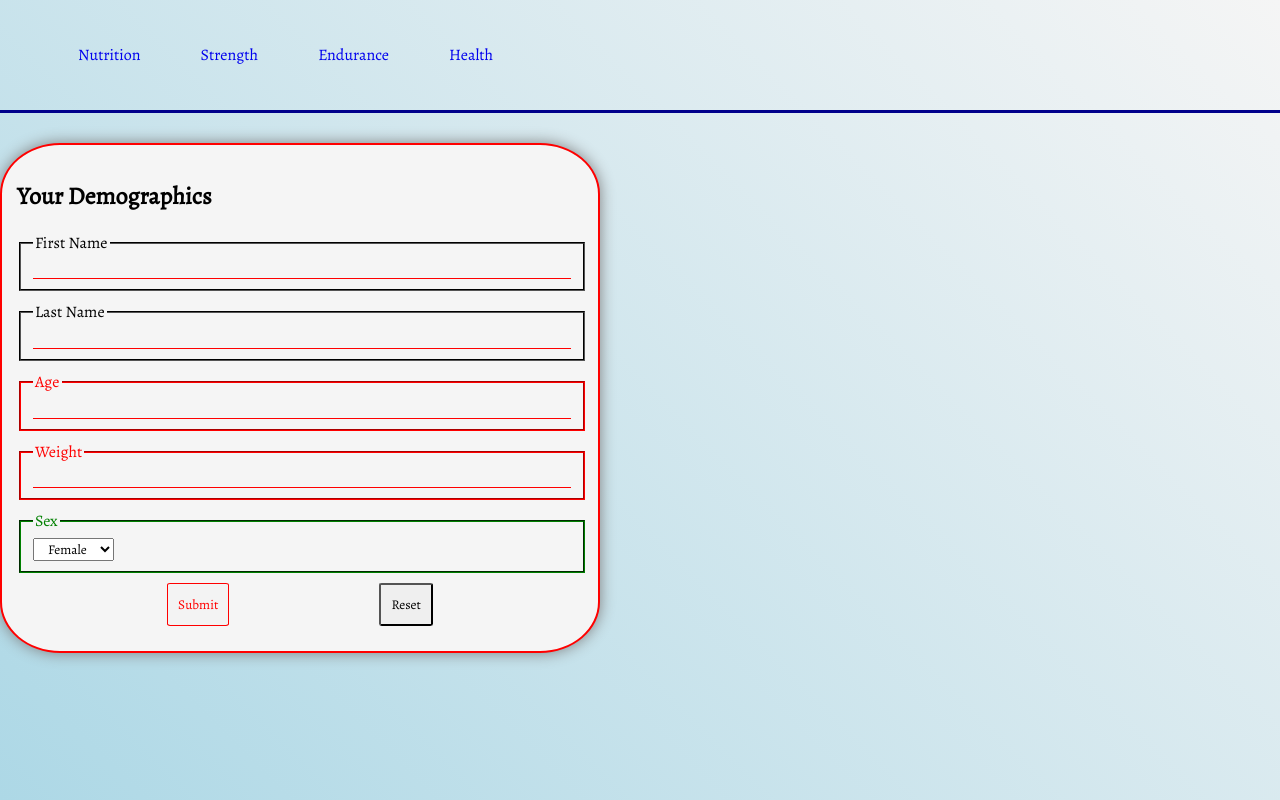
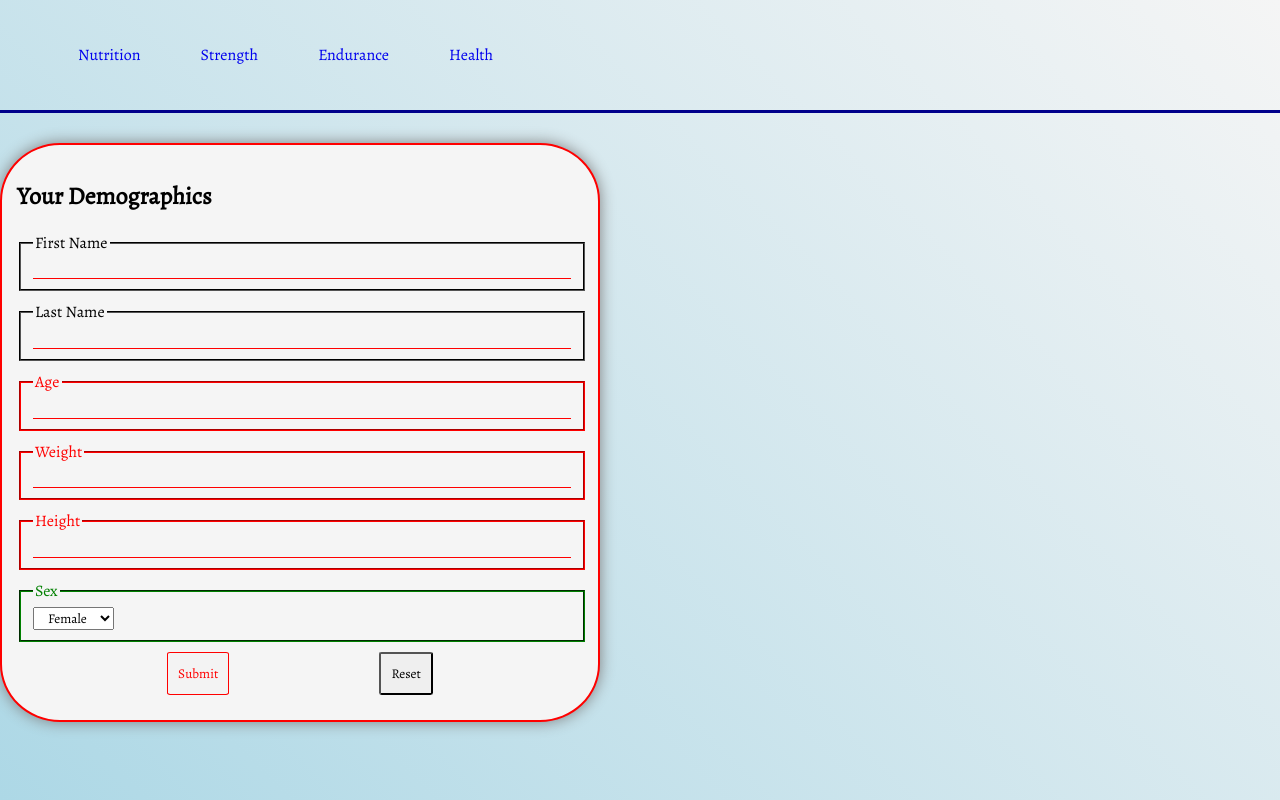
Before and after one commit to damatoaj/fitTest, a React (Create React App) app: page /parq in a window 1280 px wide. Built offline with nearby package versions, Linux system fonts and the light colour scheme.

Commit message:
form for demographics updated, usercontext updated

```diff
--- a/src/Components/DemoGraphicsForm.tsx
+++ b/src/Components/DemoGraphicsForm.tsx
@@ -24,32 +24,76 @@ function DemoGraphicsForm() {
 
     let valid : boolean = false
 
+    const handleChange : ChangeEventHandler<HTMLInputElement> = (e: ChangeEvent<HTMLInputElement>) => {
+        console.log(e)
+        setData((prev)=> {
+            return {...prev, [e.target.name]:e.target.value}
+        })
+    }
+
+    const handleSelect : ChangeEventHandler<HTMLSelectElement> = (e: ChangeEvent<HTMLSelectElement>) => {
+        setData((prev) => {
+            return {...prev, [e.target.name]:e.target.value}
+        })
+    }
+
+    const handleReset = () => {
+        setData({
+            fname:'',
+            lname:'',
+            height:'',
+            weight:'',
+            sex: 'FEMALE',
+            age: '',
+        })
+    }
+
+    const handleSubmit : FormEventHandler<HTMLFormElement> = async(e:FormEvent) => {
+        e.preventDefault()
+        try {
+            dispatch({type:'UPDATE_SEX', payload:data.sex})
+            dispatch({type: 'UPDATE_AGE', payload:data.age})
+            dispatch({type:'UPDATE_WEIGHT', payload: data.weight})
+            dispatch({type:'UPDATE_HEIGHT', payload:data.height})
+            dispatch({type: 'UPDATE_NAME', payload: {fname:data.fname,lname:data.lname}})
+        } catch (e:any) {
+            const error : string = e.message
+            dispatch({type:"ERROR", error})
+        }
+    }
+
     if (form?.current !== null) {
         valid = form.current.checkValidity()
     }
 
     if (state.error) alert(state.error)
   return (
-    <form ref={form}>
+    <form
+        ref={form}
+        onSubmit={handleSubmit}
+        onReset={handleReset}
+    >
         <h2>Your Demographics</h2>
         <fieldset>
             <legend>First Name</legend>
             <input
+                name='fname'
                 placeholder=''
                 required
                 type='text'
                 pattern="^[\w'\-,.][^0-9_!¡?÷?¿/\\+=@#$%ˆ&*(){}|~<>;:[\]]{2,}$"
-                value={data.fname}
+                onChange={handleChange}
             />
         </fieldset>
         <fieldset>
             <legend>Last Name</legend>
             <input
+                name='lname'
                 placeholder=''
                 required
                 type='text'
                 pattern="^[\w'\-,.][^0-9_!¡?÷?¿/\\+=@#$%ˆ&*(){}|~<>;:[\]]{2,}$"
-                value={data.lname}
+                onChange={handleChange}
             />
         </fieldset>
         <fieldset>
@@ -60,8 +104,7 @@ function DemoGraphicsForm() {
                 min='20'
                 max='69'
                 required
-                value={data.age}
-                // onChange={handleChange}
+                onChange={handleChange}
             />
         </fieldset>
         <fieldset>
@@ -72,14 +115,26 @@ function DemoGraphicsForm() {
                 min='50'
                 max='450'
                 required
-                value={data.weight}
+                onChange={handleChange}
+            />
+        </fieldset>
+        <fieldset>
+            <legend>Height</legend>
+            <input
+                type='number'
+                name='height'
+                min='50'
+                max='450'
+                required
+                onChange={handleChange}
             />
         </fieldset>
         <fieldset>
         <legend>Sex</legend>
         <select
             name='sex'
-            value={data.sex}
+            defaultValue={'FEMALE'}
+            onChange={handleSelect}
         >
             <option value='FEMALE'>Female</option>
             <option value='MALE'>Male</option>
@@ -87,7 +142,7 @@ function DemoGraphicsForm() {
     </fieldset>
          <span>
             <button type='submit' disabled={!valid}>Submit</button>
-            <button type='reset' onClick={()=>console.log('click')}>Reset</button>
+            <button type='reset'>Reset</button>
         </span>
     </form>
   )
--- a/src/Components/EnduranceForm.tsx
+++ b/src/Components/EnduranceForm.tsx
@@ -29,7 +29,7 @@ const EnduranceForm = () => {
     const handleReset = () => {
         setData({
             sex: 'FEMALE',
-            age: 20,
+            age: 0,
             pushups:0
         })
     }
@@ -58,7 +58,7 @@ const EnduranceForm = () => {
                     <legend>Sex</legend>
                     <select
                         name='sex'
-                        value={data.sex}
+                        defaultValue={'FEMALE'}
                         onChange={handleSelect}
                     >
                         <option value='FEMALE'>Female</option>
@@ -75,7 +75,6 @@ const EnduranceForm = () => {
                     min='20'
                     max='69'
                     required
-                    value={data.age}
                     onChange={handleChange}
                 />
             </fieldset>
@@ -87,7 +86,6 @@ const EnduranceForm = () => {
                     name='pushups'
                     min='0'
                     required
-                    value={data.pushups}
                     onChange={handleChange}
                 />
             </fieldset>
--- a/src/Context/UserContext.tsx
+++ b/src/Context/UserContext.tsx
@@ -43,7 +43,7 @@ type Action = {type: 'UPDATE_PUSHUPS', payload: number}
     | {type:'UPDATE_HEIGHT', payload:number}
     | {type: 'UPDATE_GOAL_WEIGHT', payload: number}
     | {type: 'UPDATE_CURRENT_WEIGHT', payload: number}
-    | {type: 'UPDATE_NAME', payload: string}
+    | {type: 'UPDATE_NAME', payload: {fname:string, lname:string}}
     | {type: 'UPDATE_ACTIVITY_LEVEL', payload: ActivityLevel}
     | {type: 'UPDATE_MACROS', payload: Macros}
     | {type: 'UPDATE_MICROS', payload: Micros}
@@ -114,8 +114,8 @@ export const userReducer = (state : State, action: Action) => {
             state.error = null
             return {...state}
         case 'UPDATE_NAME':
-            const fname = validateName(payload)
-            const lname = validateName(payload)
+            const fname = validateName(payload.fname)
+            const lname = validateName(payload.lname)
             state.user.fname = fname
             state.user.lname= lname
             state.error = null
```
